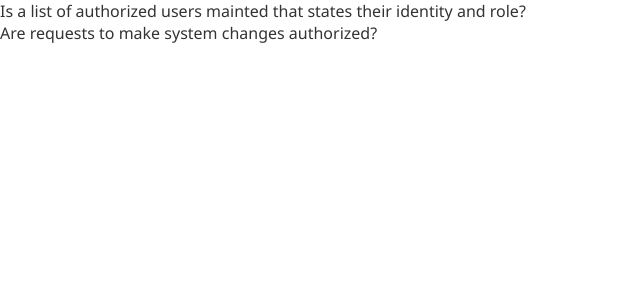
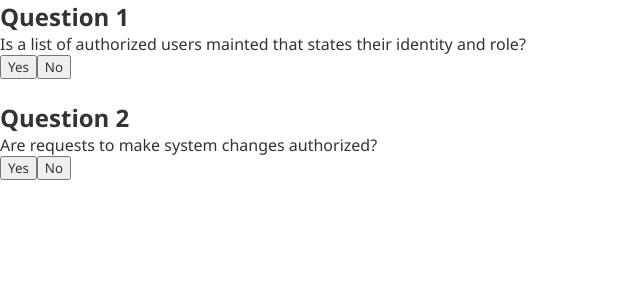
Before and after one commit to jvillarante/Omnistruct-CMMC-Level-1-Web, a React (Create React App) app in the folder main/: page /CMMC-Assessment in a window 1280 px wide. Shown: the top 300 px of the page, without its empty margins (0-640 px from the left). Built offline with nearby package versions, Linux system fonts and the light colour scheme.

Commit message:
assessment question list iteration, click event still needs to send data to bank

```diff
--- a/main/src/Assessment.js
+++ b/main/src/Assessment.js
@@ -1,10 +1,15 @@
-import React from 'react';
+import { useState } from 'react';
+import QuestionsList from './QuestionsList';
 
 const Assessment = () => {
+    const [questionBank,] = useState([
+        {q: 'Is a list of authorized users mainted that states their identity and role?', id: 1 },
+        {q: 'Are requests to make system changes authorized?', id: 2 }
+    ]);
+
     return (
         <div className="assessment">
-            <p>Is a list of authorized users mainted that states their identity and role?</p>
-            <p> Are requests to make system changes authorized?</p>
+            <QuestionsList questions={questionBank}/> <br />
         </div>
     )
 }
--- /dev/null
+++ b/main/src/ClickButton.js
@@ -0,0 +1,25 @@
+import { useState } from 'react';
+
+const ClickButton = () => {
+    const [answer, setAnswer] = useState(0);
+
+    const clickYes = (answer) => {
+        setAnswer(1);
+        console.log(answer);
+    }
+
+    const clickNo = (answer) => {
+        setAnswer(0);
+        console.log(answer);
+    }
+
+    return (
+        <div className='click-button'>
+        <button onClick={() => clickYes(1)}>Yes</button>
+        <button onClick={() => clickNo(0)}>No</button>
+        </div>
+
+    )
+}
+
+export default ClickButton;
--- a/main/src/Home.js
+++ b/main/src/Home.js
@@ -1,11 +1,11 @@
 import React from 'react';
-import logo from "./image/Omni-Logo.png";
+import logo from "./image/omnistruct-logo.svg";
 import { Link } from 'react-router-dom';
 
 const Home = () => {
     return (
         <div className="home">
-                <img src={logo} alt="HTML" width="500" height="150" ></img>
+                <img src={logo} width="500px" alt="omnistruct-logo" ></img>
         <p>
           This will be the Privacy Disclaimer. The page will also have an explanation about Omnistruct.
         </p>
--- /dev/null
+++ b/main/src/QuestionsList.js
@@ -0,0 +1,20 @@
+import ClickButton from "./ClickButton";
+
+const QuestionsList = (props) => {
+    const questionList = props.questions;
+    console.log(props);
+
+    return (
+        <div className="questions-list">
+            {questionList.map((question) => (
+                <div className="question" key={question.id}>
+                    <h2>Question {question.id}</h2>
+                    <p>{question.q}</p>
+                    <ClickButton /> <br />
+                </div>
+            ))}
+        </div>
+    )
+}
+
+export default QuestionsList;
```
Also changed, not shown: main/src/image/omnistruct-logo.svg (added).
